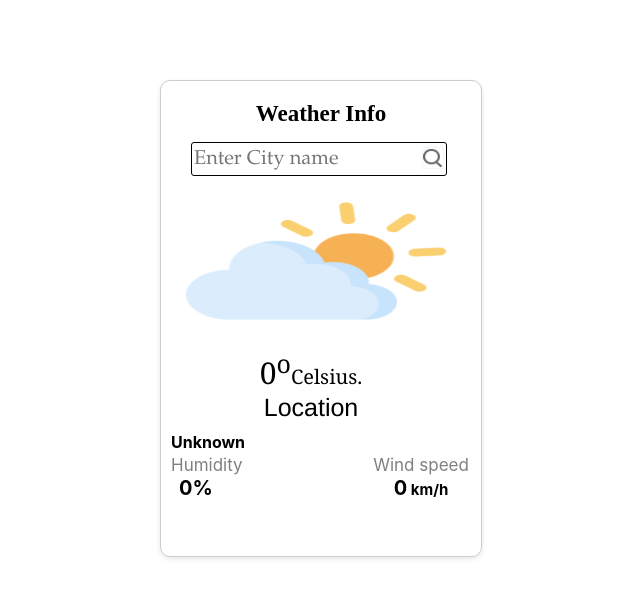
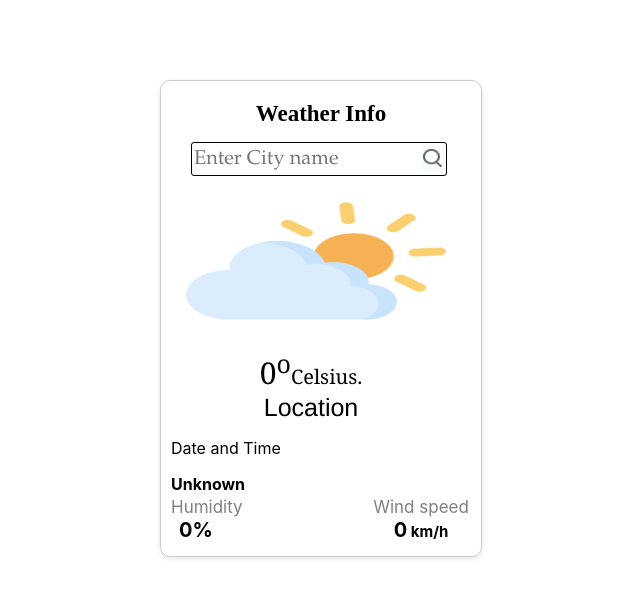
Before and after one commit to ASISH5E5/Weather_Forecast, a React (Create React App) app: page / in a window 1280 px wide. Shown: the top 598 px of the page, without its empty margins (319-959 px from the left). Built offline with nearby package versions, Linux system fonts and the light colour scheme.

Commit message:
Update weatherinfo.js

```diff
--- a/src/weatherinfo.js
+++ b/src/weatherinfo.js
@@ -97,7 +97,7 @@ const Weather = () => {
                         <div className='location'>{weatherData ? weatherData.name : 'Location'}</div>
 
                         <div className='date-time'>
-
+                           <p>Date and Time</p>
                             <span style={{ fontWeight: 'bold', color: 'black' }}>
                                 {weatherData ? formatDate(weatherData.dt) : 'Unknown'}
                             </span>
```
